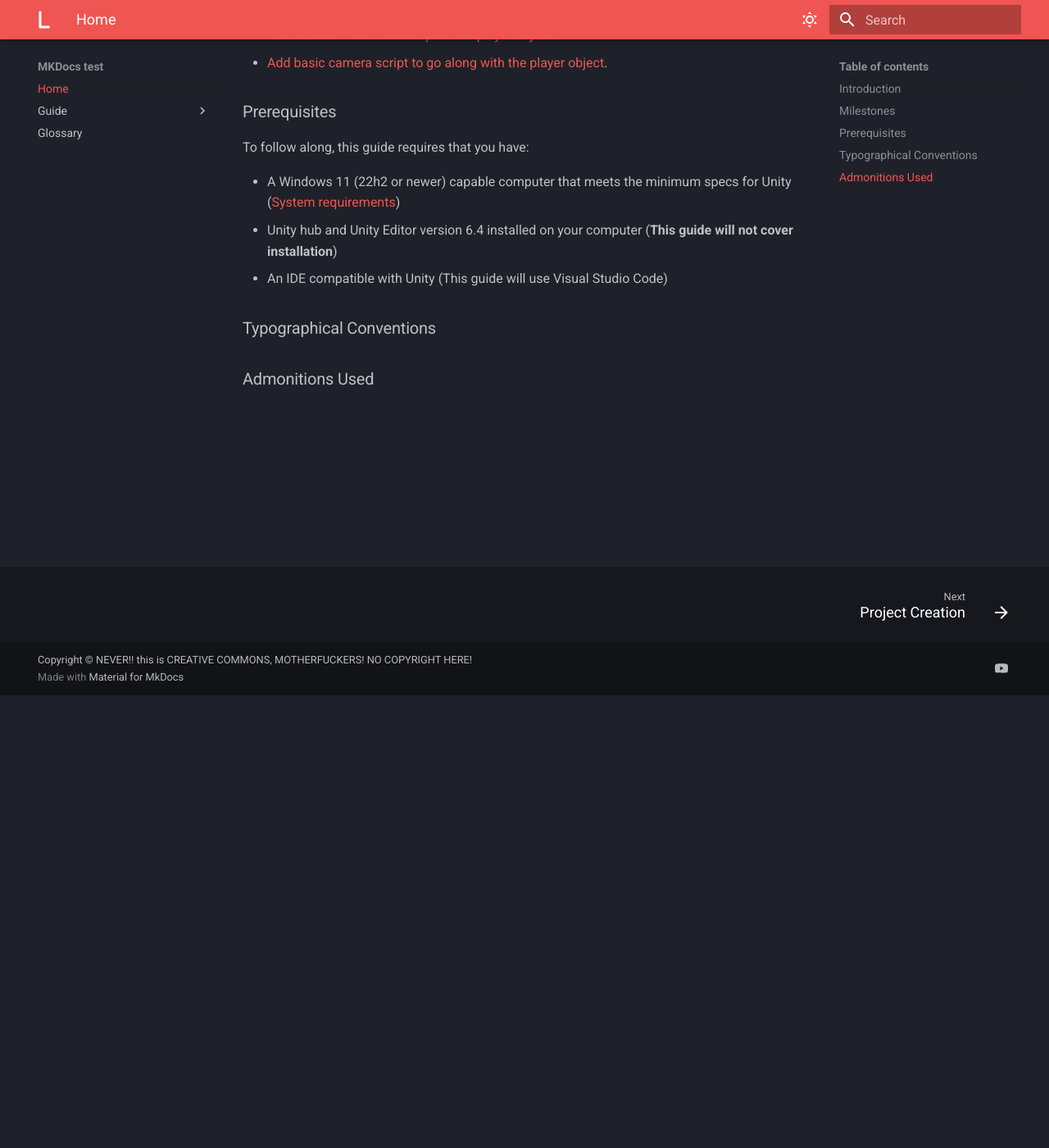
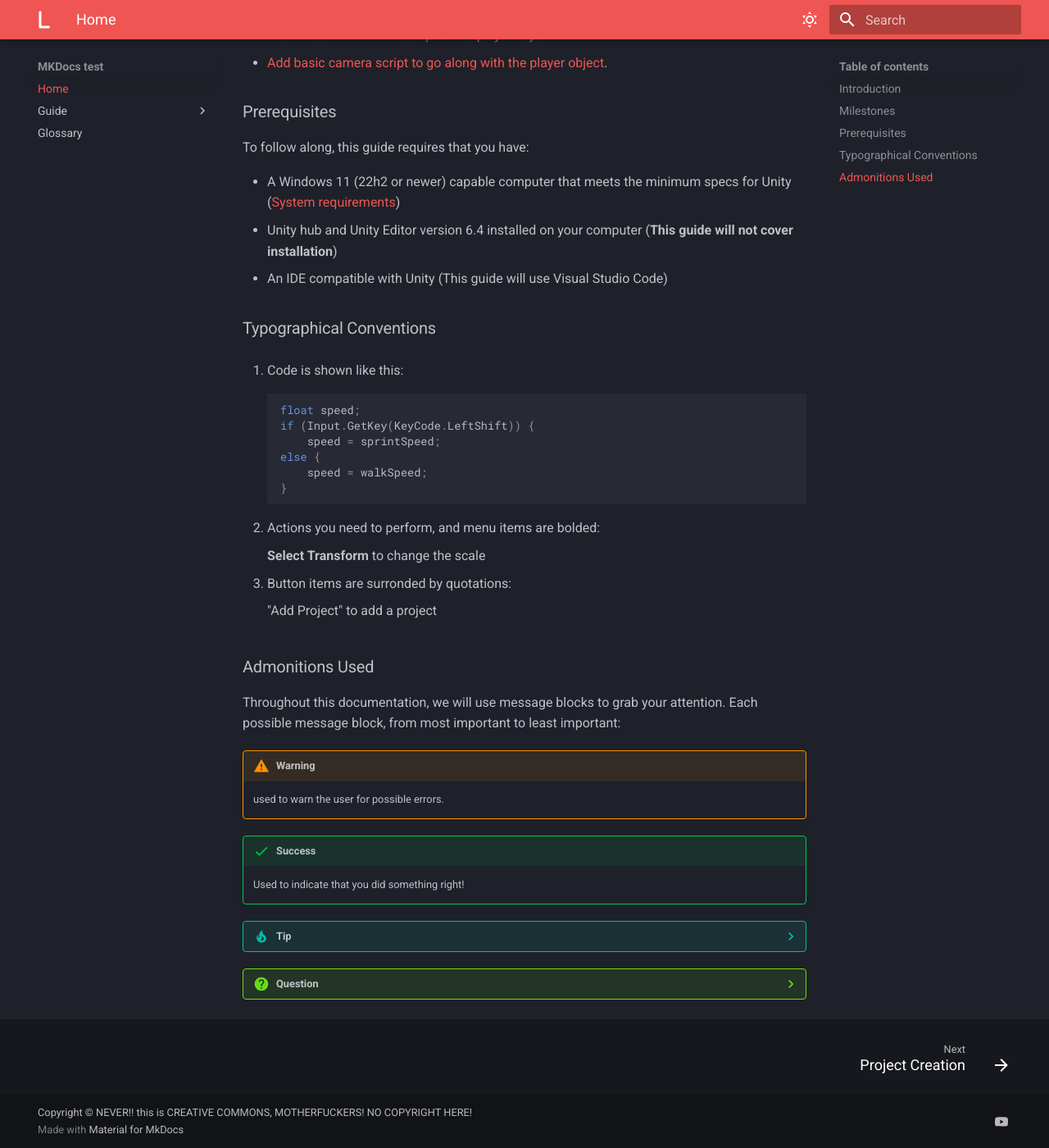
Before and after one commit to Lyra-is-confused/material-for-MKDocs-testing, an MkDocs documentation site: the page built from docs/index.md, in a window 1280 px wide and 1400 px high, scrolled down 552 px. Shown: the whole window at 82% size. Built offline with MkDocs 1.6.1 and Material for MkDocs 9.7.7, drawn with Linux system fonts in a browser that asks for light colours.

````diff
--- a/docs/index.md
+++ b/docs/index.md
@@ -24,8 +24,35 @@ To follow along, this guide requires that you have:
 
 ### Typographical Conventions
 
+1. Code is shown like this:
 
+    ```csharp
+    float speed;
+    if (Input.GetKey(KeyCode.LeftShift)) {
+        speed = sprintSpeed;
+    else {
+        speed = walkSpeed;
+    }
+    ```
+
+2. Actions you need to perform, and menu items are bolded:
+
+    **Select Transform** to change the scale
+
+3. Button items are surronded by quotations:
+
+    "Add Project" to add a project
 
 
 
 ### Admonitions Used
+Throughout this documentation, we will use message blocks to grab your attention. Each possible message block, from most important to least important:
+
+!!! warning
+    used to warn the user for possible errors.
+!!! Success
+    Used to indicate that you did something right!
+??? tip
+    Used to give useful information that might aid the reader
+??? question
+    Used to answer any question the reader may have
````
Also changed, not shown: docs/Mouse_Look.md (+10 -10 lines), docs/Project-creation.md (+12 -22 lines), docs/Scene-creation.md (+21 -21 lines), docs/glossary.md (+1 -0 lines), docs/player-script.md (+8 -8 lines).
